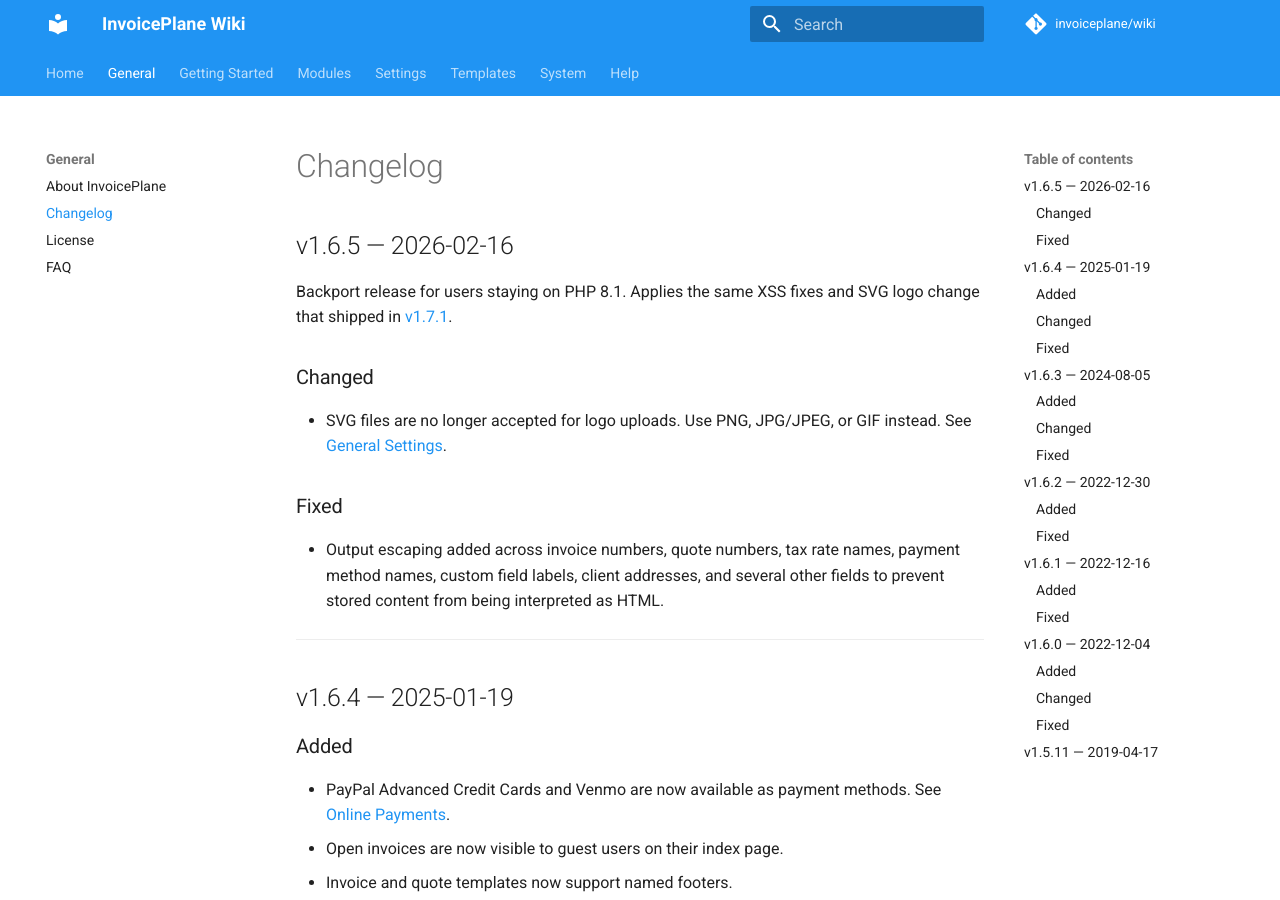
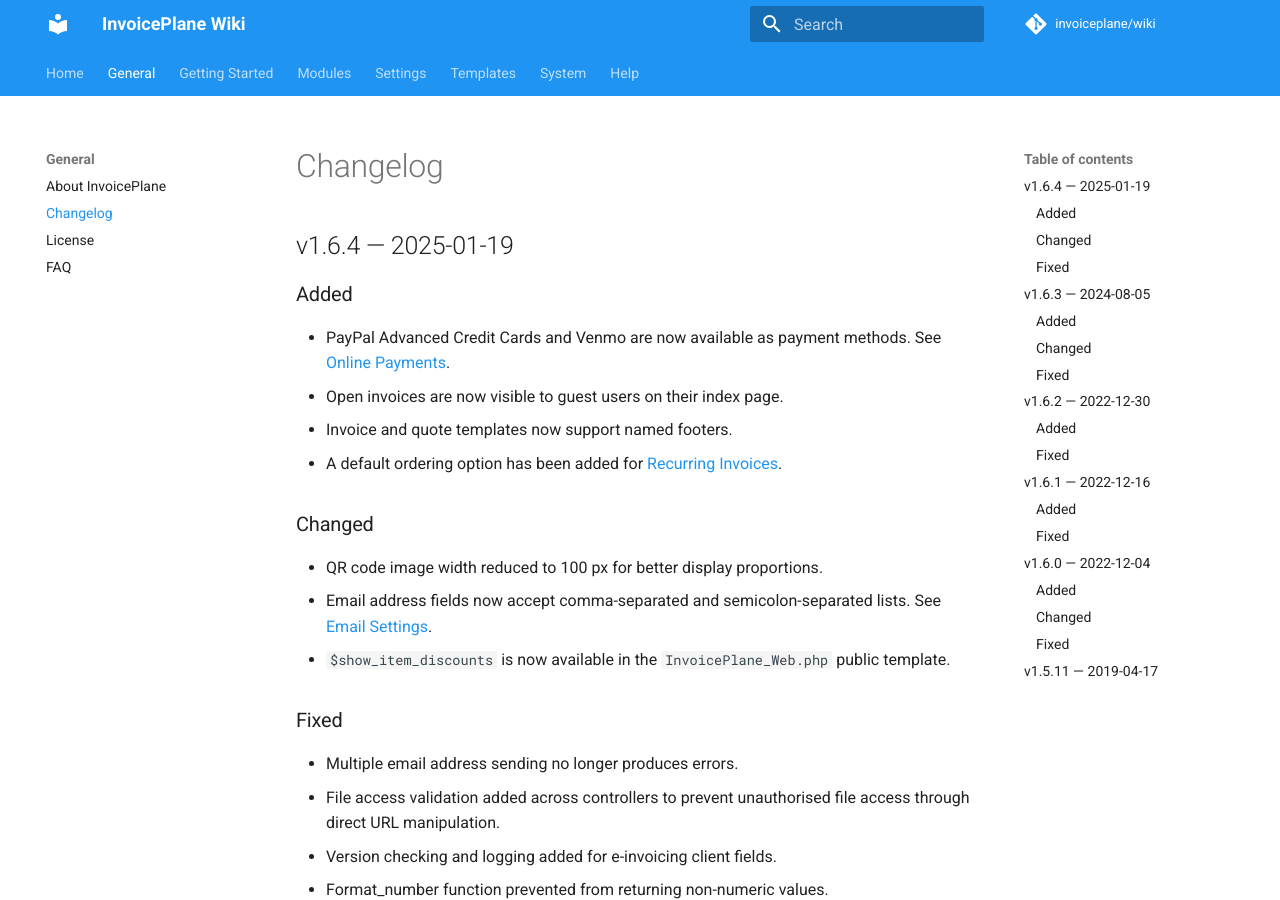
Before and after one commit to InvoicePlane/Wiki, an MkDocs documentation site: the page built from docs/en/1.6/general/changelog.md, in a window 1280 px wide and 900 px high. Built offline with MkDocs 1.6.1 and Material for MkDocs 9.7.7, drawn with Linux system fonts in a browser that asks for light colours; comment, search, counter and statistics services are not loaded.

Commit message:
Remove non-existent v1.6.5 from changelogs
The version sequence went 1.6.4 → 1.7.0 directly. Remove the v1.6.5
entry from the 1.6 changelog and the cross-reference note in the 1.7
changelog.

Co-Authored-By: Claude Sonnet 4.6 <noreply@anthropic.com>
Claude-Session: https://claude.ai/code/session_01FyUdA46kyTUidfhs4sAEG7

```diff
--- a/docs/en/1.6/general/changelog.md
+++ b/docs/en/1.6/general/changelog.md
@@ -1,16 +1,4 @@
 # Changelog
-
-## v1.6.5 — 2026-02-16
-
-Backport release for users staying on PHP 8.1. Applies the same XSS fixes and SVG logo change that shipped in [v1.7.1](#v171--2026-02-16).
-
-### Changed
-- SVG files are no longer accepted for logo uploads. Use PNG, JPG/JPEG, or GIF instead. See [General Settings](/en/1.6/settings/general).
-
-### Fixed
-- Output escaping added across invoice numbers, quote numbers, tax rate names, payment method names, custom field labels, client addresses, and several other fields to prevent stored content from being interpreted as HTML.
-
----
 
 ## v1.6.4 — 2025-01-19
 
```
Also changed, not shown: docs/en/1.7/general/changelog.md (+0 -2 lines).
